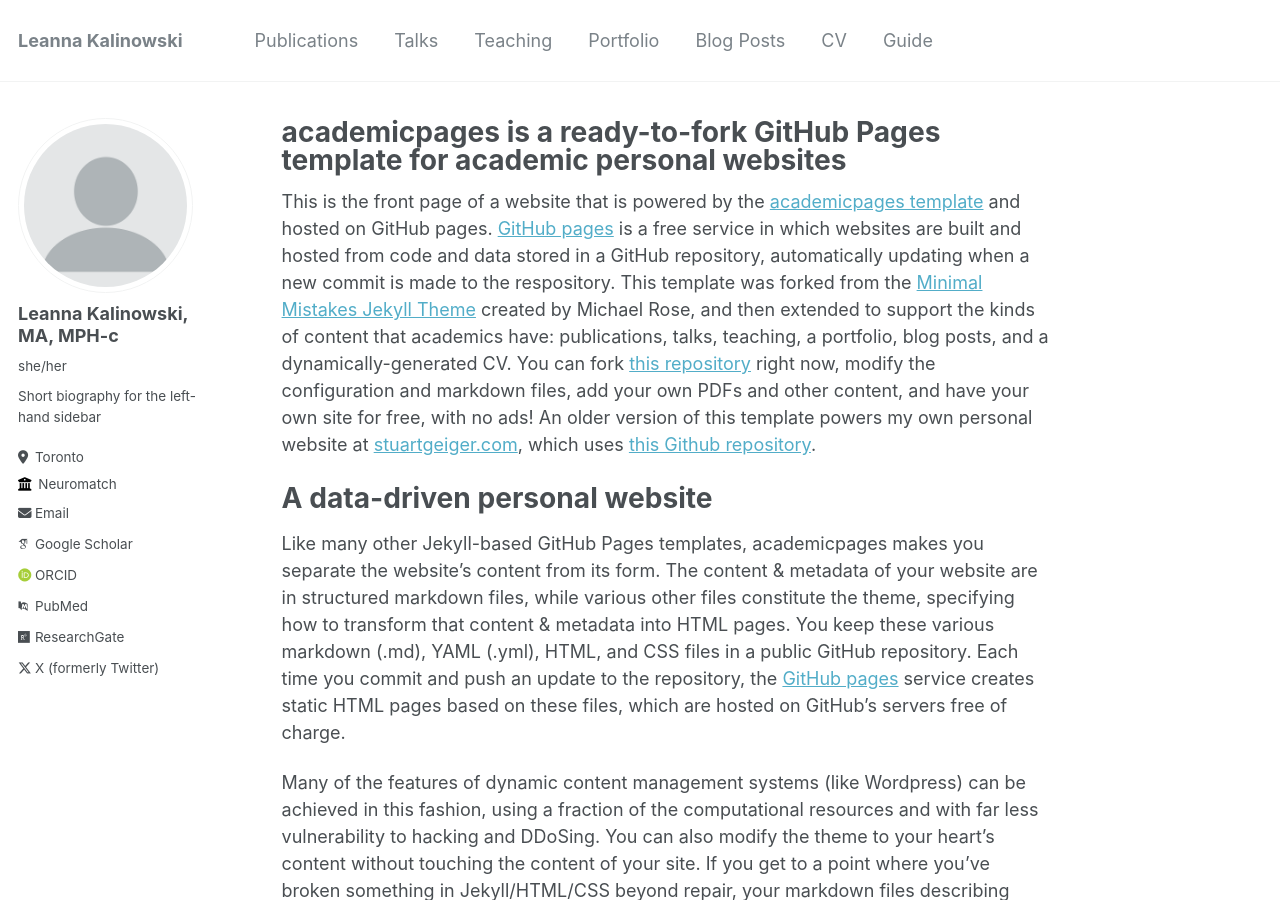
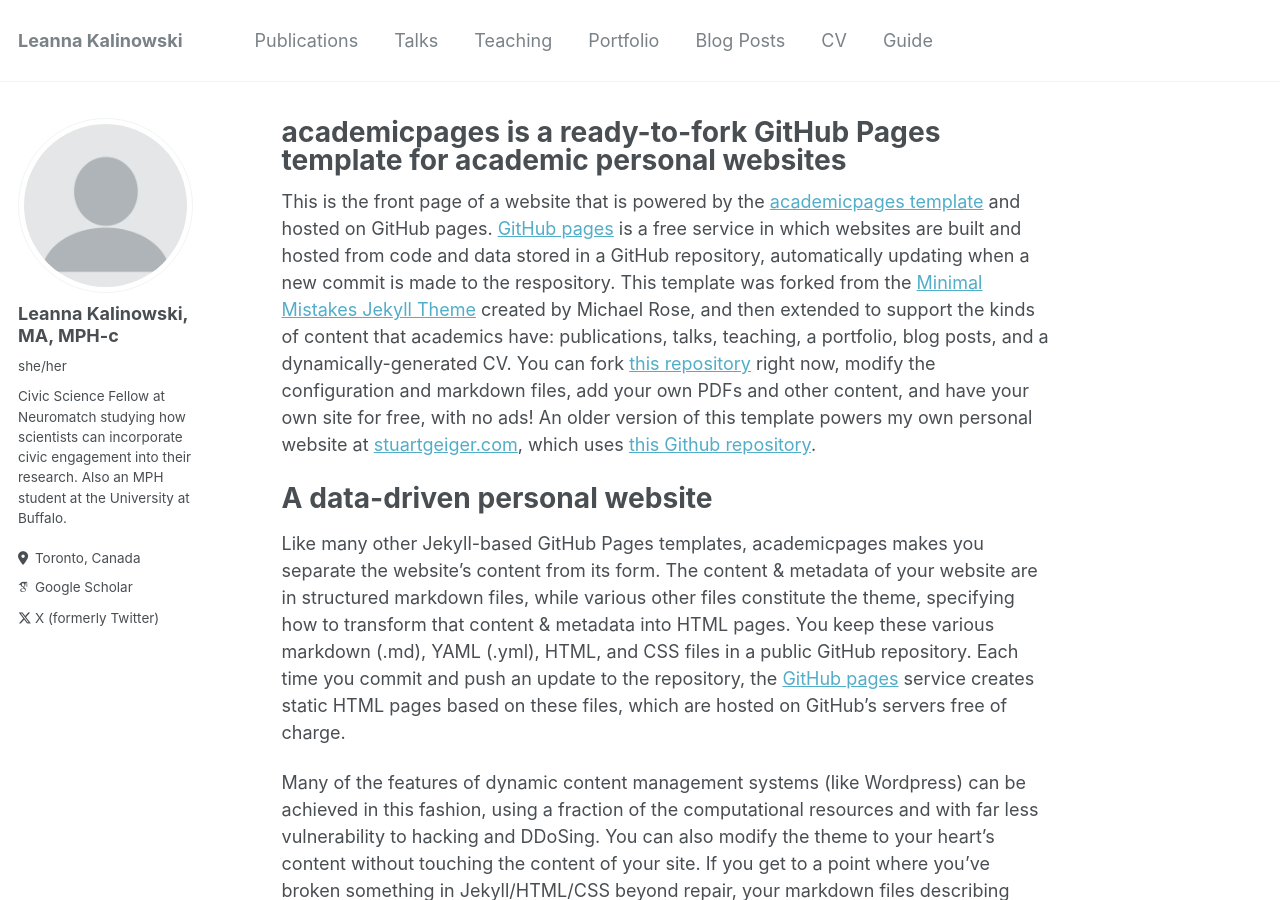
Before and after one commit to leannakalinowski/leannakalinowski.github.io, a Jekyll site: the page built from _pages/about.md, in a window 1280 px wide and 900 px high. Built offline with Jekyll 4.4.1, drawn with Linux system fonts in a browser that asks for light colours; some web fonts are replaced.

Commit message:
Update _config.yml

```diff
--- a/_config.yml
+++ b/_config.yml
@@ -24,17 +24,17 @@ author:
   avatar           : "profile.png"
   name             : "Leanna Kalinowski, MA, MPH-c"
   pronouns         : "she/her"
-  bio              : "Short biography for the left-hand sidebar"
-  location         : "Toronto"
-  employer         : "Neuromatch"
+  bio              : "Civic Science Fellow at Neuromatch studying how scientists can incorporate civic engagement into their research. Also an MPH student at the University at Buffalo."
+  location         : "Toronto, Canada"
+  employer         : # "Neuromatch"
   uri              : # URL
-  email            : "leanna.kalinowski@neuromatch.io"
+  email            : # "leanna.kalinowski@neuromatch.io"
 
   # Academic websites
   googlescholar    : "https://scholar.google.com/citations?user=NfQqjyIAAAAJ&hl=en"
-  orcid            : "https://orcid.org/0000-0002-4326-4781"
-  pubmed           : "https://www.ncbi.nlm.nih.gov/pubmed/?term=leanna+kalinowski"
-  researchgate     : "https://www.researchgate.net/profile/Leanna-Kalinowski"
+  orcid            : # "https://orcid.org/0000-0002-4326-4781"
+  pubmed           : # "https://www.ncbi.nlm.nih.gov/pubmed/?term=leanna+kalinowski"
+  researchgate     : # "https://www.researchgate.net/profile/Leanna-Kalinowski"
 
   # Repositories and software development
   bitbucket        : # Username - Update with your username on the site
```
